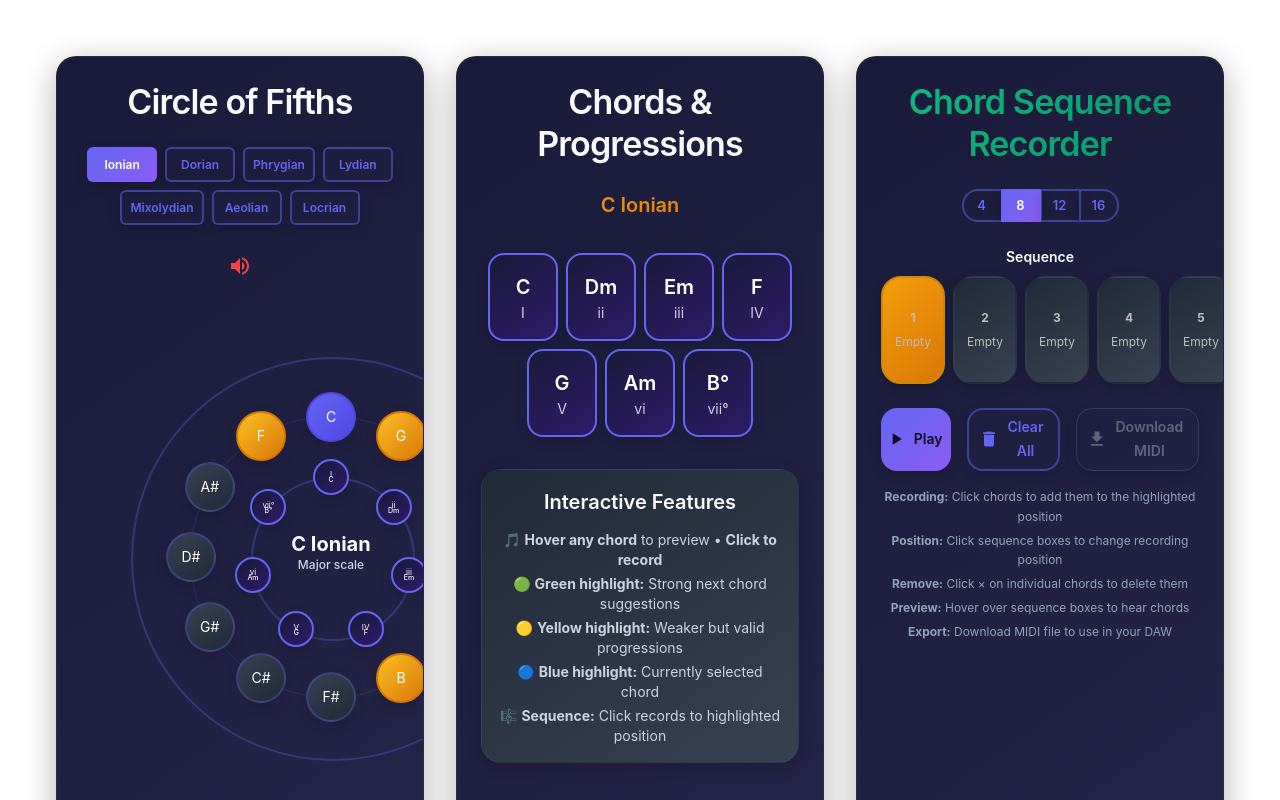
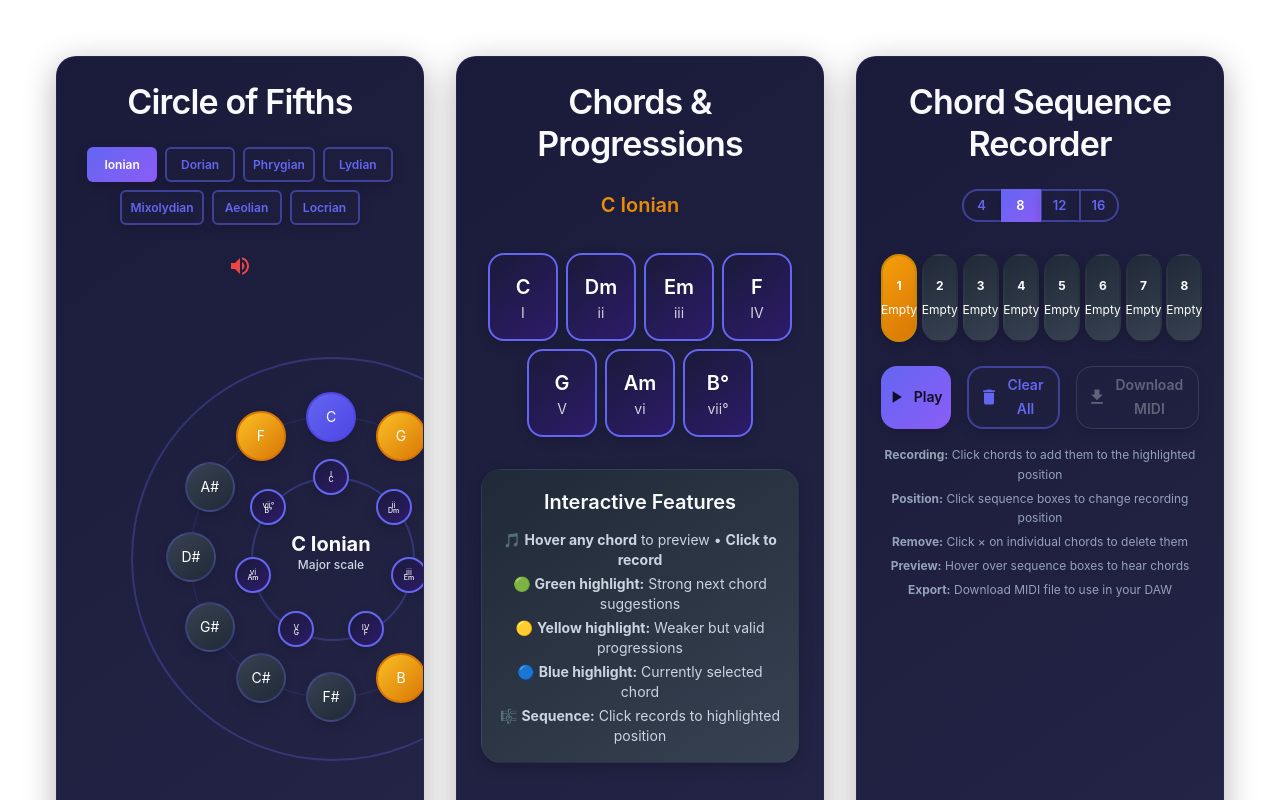
Before and after one commit to iDreadful/chord-progression, a React (Vite) app: page / in a window 1280 px wide. Shown: the top 800 px of the page. Built offline with nearby package versions, Linux system fonts and the light colour scheme.

Commit message:
visual updates

```diff
--- a/src/components/SequenceRecorder.jsx
+++ b/src/components/SequenceRecorder.jsx
@@ -27,17 +27,7 @@ const SequenceRecorder = ({
 }) => {
   return (
     <Box>
-      <Typography
-        variant="h4"
-        component="h2"
-        sx={{
-          mb: 3,
-          background: 'linear-gradient(135deg, #10b981 0%, #059669 100%)',
-          backgroundClip: 'text',
-          WebkitBackgroundClip: 'text',
-          WebkitTextFillColor: 'transparent',
-        }}
-      >
+      <Typography variant="h4" component="h2" sx={{ mb: 3 }}>
         Chord Sequence Recorder
       </Typography>
 
@@ -55,15 +45,13 @@ const SequenceRecorder = ({
         </ButtonGroup>
       </Box>
 
-      <Box sx={{ marginBottom: '24px' }}>
-        <Typography variant="subtitle2" sx={{ fontWeight: 600, mb: 1 }}>
-          Sequence
-        </Typography>
+      <Box sx={{ marginBottom: '24px', marginTop: 4 }}>
         <Box
           sx={{
             display: 'grid',
-            gridTemplateColumns: 'repeat(8, 1fr)',
-            gap: '8px',
+            gridTemplateColumns: 'repeat(8, minmax(10px, 1fr))',
+
+            gap: 1,
           }}
         >
           {sequence.map((chord, index) => (
@@ -84,7 +72,8 @@ const SequenceRecorder = ({
                 textAlign: 'center',
                 cursor: 'pointer',
                 transition: 'all 0.2s',
-                minHeight: '80px',
+                minWidth: '25%',
+                minHeight: '60px',
                 background:
                   playbackPosition === index
                     ? 'linear-gradient(135deg, #10b981 0%, #059669 100%)'
@@ -105,7 +94,7 @@ const SequenceRecorder = ({
               onMouseLeave={onMouseLeave}
               onClick={() => onPositionChange(index)}
             >
-              <Typography variant="caption" sx={{ color: 'grey.400', mb: 0.5 }}>
+              <Typography variant="caption" sx={{ mb: 0.5 }}>
                 <b>{index + 1}</b>
               </Typography>
               {chord ? (
@@ -137,9 +126,7 @@ const SequenceRecorder = ({
                   </IconButton>
                 </>
               ) : (
-                <Typography variant="caption" sx={{ color: 'grey.400' }}>
-                  Empty
-                </Typography>
+                <Typography variant="caption">Empty</Typography>
               )}
             </Paper>
           ))}
```
